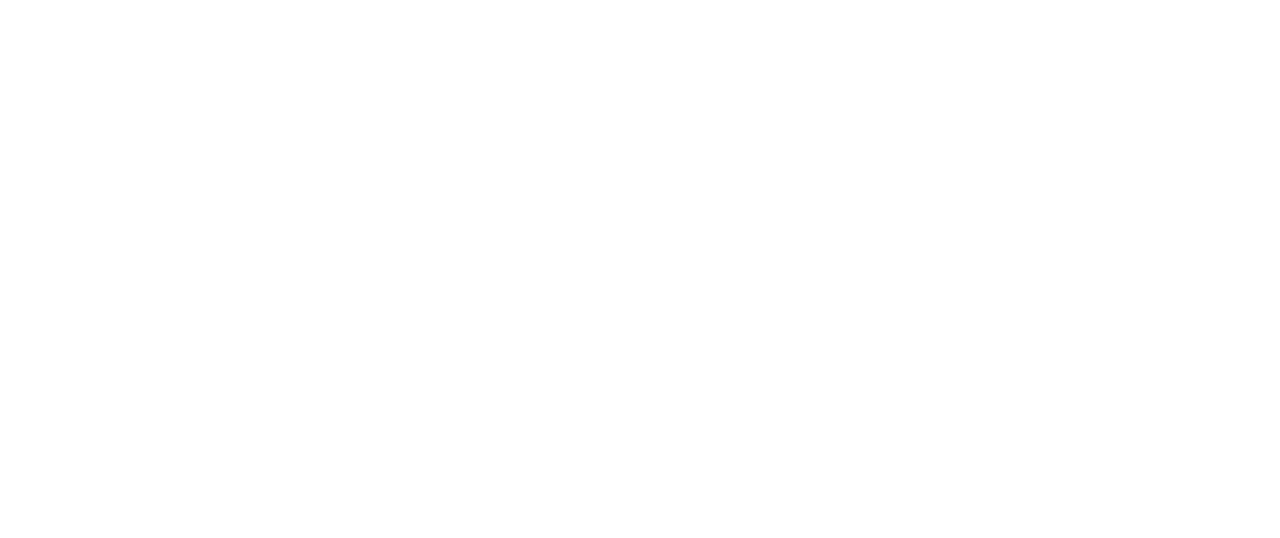
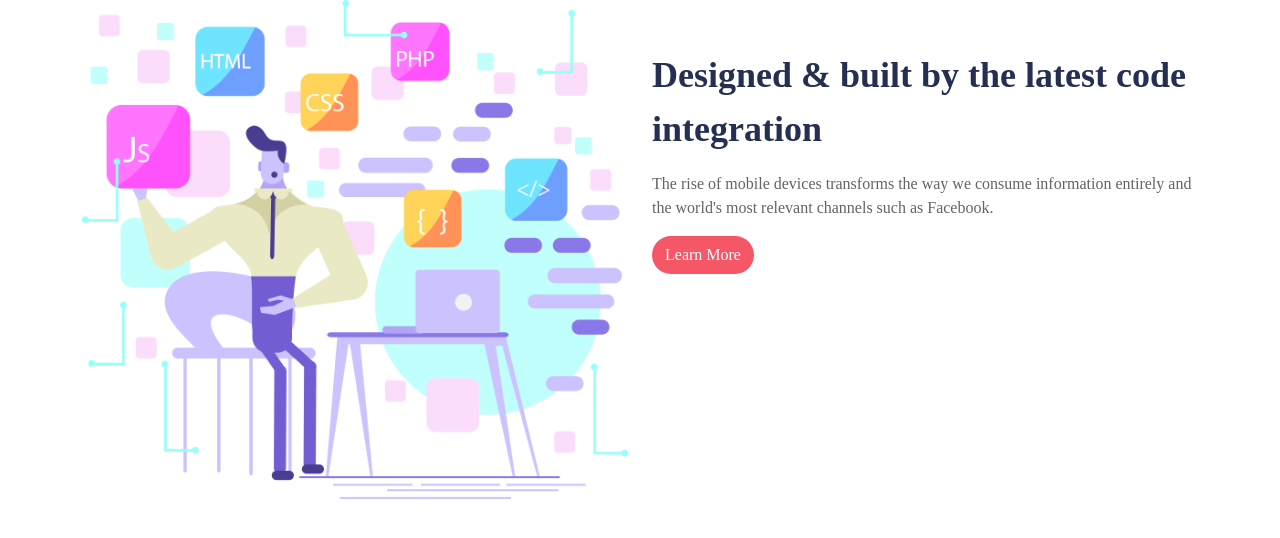
Before and after one commit to IntegrationWEB-4TWIN4/workshop4-MohamedKhalilHermassi, a plain HTML site: page index.html in a window 1280 px wide. Drawn offline with nearby package versions, Linux system fonts and the light colour scheme; files that its build step writes are made by us from their sources.

Commit message:
Section 3

```diff
--- a/index.html
+++ b/index.html
@@ -32,7 +32,34 @@
         <!-- Section 1 end -->
 
         <!-- Section 2 start -->
-
+       <section>
+        <div class="container">
+            <div class="row">
+                <div class="col-md-6">
+                    <img src="images/section3-pic.png" class="img-fluid" alt="Section 3 Image">
+                </div>
+                <div class="col-md-6">
+                    <div class="row">
+                        <div class="col-12 mt-md-5">
+                            <div class="title">
+                                Designed &amp; built by the latest code integration
+                            </div>
+                            <div class="text mt-3">
+                                The rise of mobile devices transforms the way we consume information entirely and the world's most relevant channels such as Facebook.
+                            </div>
+                            <div class="mt-3">
+                                <button class="btn button rounded-pill">
+                                    <div>
+                                        Learn More
+                                    </div>
+                                </button>
+                            </div>
+                        </div>
+                    </div>
+                </div>
+            </div>
+        </div>
+    </section>
         <!-- Section 2 End -->
 
         <!-- Footer start -->
--- a/sass/_variables.scss
+++ b/sass/_variables.scss
@@ -0,0 +1,12 @@
+$title-color : #242f51;
+$font-color : #616368;
+$title-font-style : "Poppins";
+$title-font-weight: "Semi-Bold";
+
+$font-style : "Poppins Regular";
+$button-color : #f55767;
+$title-size : 2.25rem;
+$font-size : 1rem;
+
+$button-style: "Poppins Regular";
+$button-text-color :#ffffff;
--- a/sass/style.scss
+++ b/sass/style.scss
@@ -0,0 +1,25 @@
+@import "_variables";
+
+// Path: sass/_variables.scss
+
+.title {
+    font-size: $title-size;
+    font-family: $title-font-style;
+    color: $title-color;
+    font-weight: 600;
+}
+.text {
+
+    font-size: $font-size;
+    font-family: $font-style;
+    color: $font-color;
+}
+.button{
+
+    color: $button-text-color;
+    font-family: $button-style;
+
+    background-color: $button-color;
+
+
+}
```
Also changed, not shown: css/style.css (added), images/section3-pic.png (added), 1 other file.
